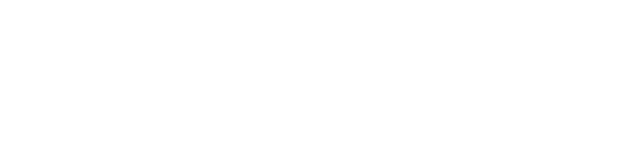
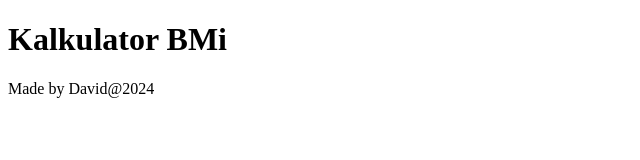
Before and after one commit to revou-fundamental-course/25-nov-24-davidamranid, a plain HTML site: page index.html in a window 1280 px wide. Shown: the whole page, without its empty margins (0-640 px from the left). Drawn offline with Linux system fonts and the light colour scheme.

Commit message:
update core layout

```diff
--- a/index.html
+++ b/index.html
@@ -7,6 +7,17 @@
     <link rel="stylesheet" href="css/style.css">
 </head>
 <body>
+    <!-- Judul Website -->
+    <header>
+        <h1>Kalkulator BMi</h1>
+    </header>
 
+    <!-- konten Website -->
+    <main></main>
+
+    <!-- Footer Website -->
+     <footer>
+        <p>Made by David@2024</p>
+     </footer>
 </body>
 </html>
```
